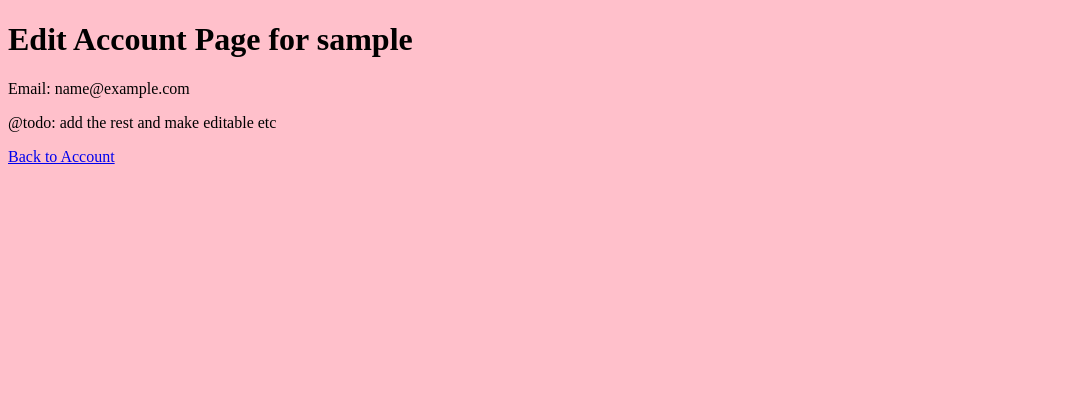
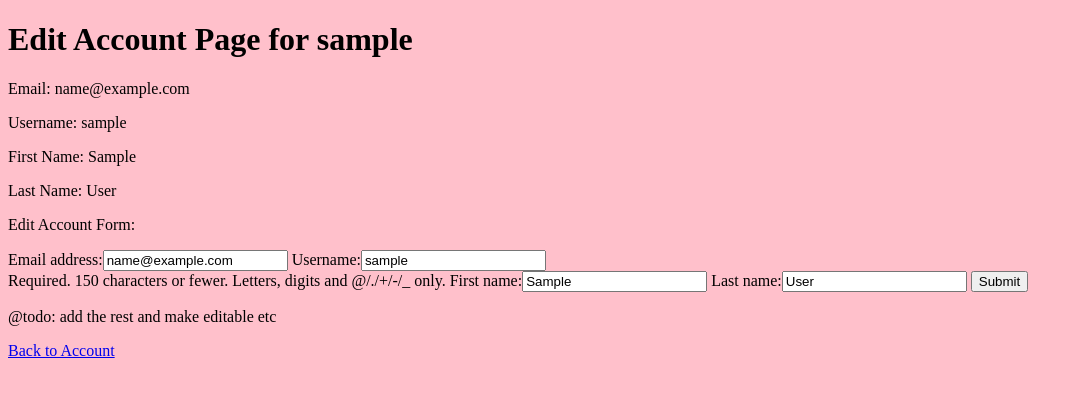
Before and after one commit to njs91/Dolphin, a Django app: page /account/1/edit/ in a window 1280 px wide. Shown: the part 52-449 px from the top of the page, without its empty margins (0-1083 px from the left). Run offline with Django 3.2, Linux system fonts and the light colour scheme; tables that the repository leaves empty hold one stand-in row (values such as "Sample post").

Commit message:
edit account form

```diff
--- /dev/null
+++ b/app/accounts/forms.py
@@ -0,0 +1,10 @@
+from django.forms import ModelForm
+from .models import Account
+
+
+class AccountForm(ModelForm):
+    class Meta:
+        model = Account  # which model we're building a form for
+        # form will now show all fields from Account model
+        fields = ['email', 'username', 'first_name', 'last_name']
+        # fields = '__all__'  # form will now show all fields from Account model
--- a/app/accounts/templates/accounts/edit_account.html
+++ b/app/accounts/templates/accounts/edit_account.html
@@ -1,7 +1,26 @@
 {% extends 'accounts/main.html' %}
 {% block content %}
 <h1>Edit Account Page for {{account}}</h1>
+{% if account.email %}
 <p>Email: {{account.email}}</p>
+{% endif %}
+{% if account.username %}
+<p>Username: {{account.username}}</p>
+{% endif %}
+{% if account.first_name %}
+<p>First Name: {{account.first_name}}</p>
+{% endif %}
+{% if account.last_name %}
+<p>Last Name: {{account.last_name}}</p>
+{% endif %}
+
+<p>Edit Account Form:</p>
+<form action="" method="POST">
+	{% csrf_token %}
+	{{form}}
+	<input type="submit" name="submit">
+</form>
+
 <p>@todo: add the rest and make editable etc</p>
 <a href='/account/{{account.id}}/'>Back to Account</a>
 {% endblock %}
--- a/app/accounts/urls.py
+++ b/app/accounts/urls.py
@@ -3,5 +3,7 @@ from . import views
 
 urlpatterns = [
     path('account/<str:pk>/', views.get_account, name="get_account"),
-    path('account/<str:pk>/edit/', views.edit_account, name="edit_account"),
+    path('account/<str:pk>/edit/', views.edit_account,
+         name="edit_account"),
+    path('account/<str:pk>/delete', views.delete_account)
 ]
--- a/app/accounts/views.py
+++ b/app/accounts/views.py
@@ -1,5 +1,6 @@
-from django.shortcuts import render
+from django.shortcuts import render, redirect
 from accounts.models import Account
+from .forms import AccountForm
 # from .models import *
 
 
@@ -13,5 +14,33 @@ def get_account(request, pk):
 
 def edit_account(request, pk):
     account = Account.objects.get(id=pk)
-    context = {'account': account}
+    form = AccountForm(instance=account)
+
+    if request.method == 'POST':
+        # print('post', request.POST)
+        # pass instance - without instance=account, it would create a new account
+        form = AccountForm(request.POST, instance=account)
+        if form.is_valid():
+            form.save()  # saves data to DB
+            # return redirect('/')  # redirects back to '/'
+
+    context = {'account': account, 'form': form}
     return render(request, 'accounts/edit_account.html', context)
+
+
+def delete_account(request, pk):
+    pass
+
+# example below
+# def updateOrder(request, pk):
+# 	order = Order.objects.get(id=pk) # gets relevant order
+# 	form = OrderForm(instance=order) # store in variable
+
+# 	if request.method == ‘POST’:
+# 		form = OrderForm(request.POST, instance=order) # pass instance - without instance=order, it would create a new order
+# 		if form.is_valid():
+# 			form.save() #saves data to DB
+# 			return redirect(‘/‘) #redirects back to ‘/‘
+
+# 	context = {‘form’:form}
+# 	return render(request, ‘accounts/order_form.html’, context)
```
Also changed, not shown: app/accounts/migrations/0002_account_testy.py (added), app/accounts/migrations/0003_account_testymore.py (added), app/accounts/migrations/0004_auto_20210702_0717.py (added), app/accounts/templates/accounts/delete.html (added).
